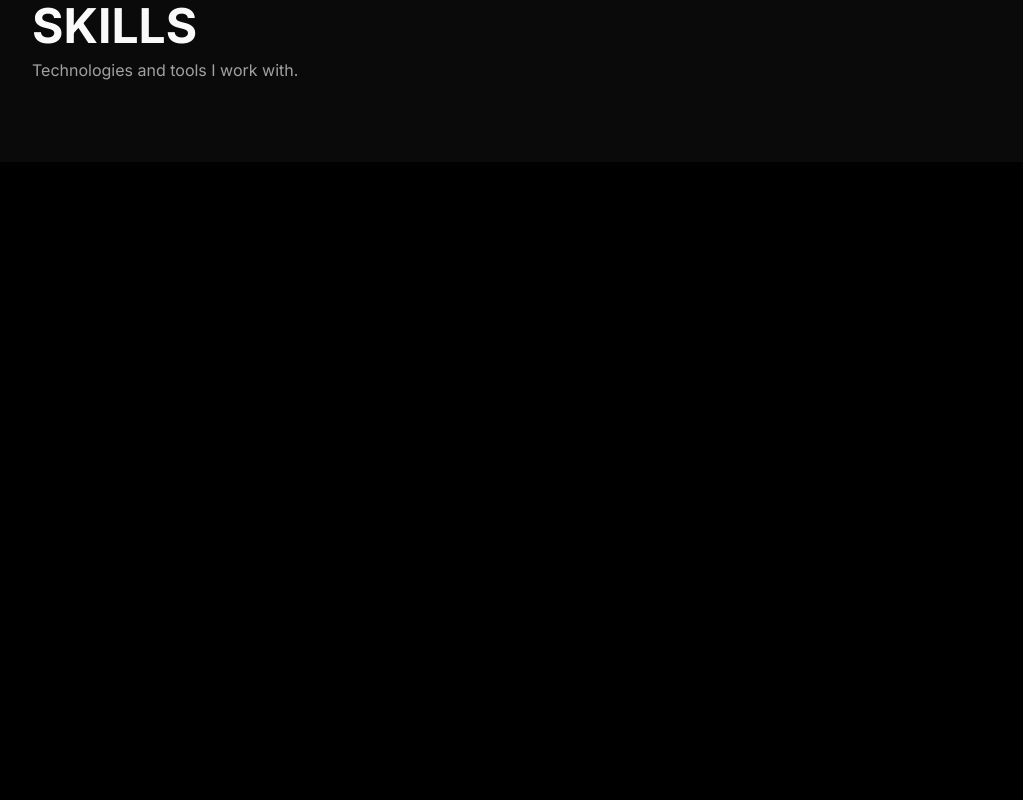
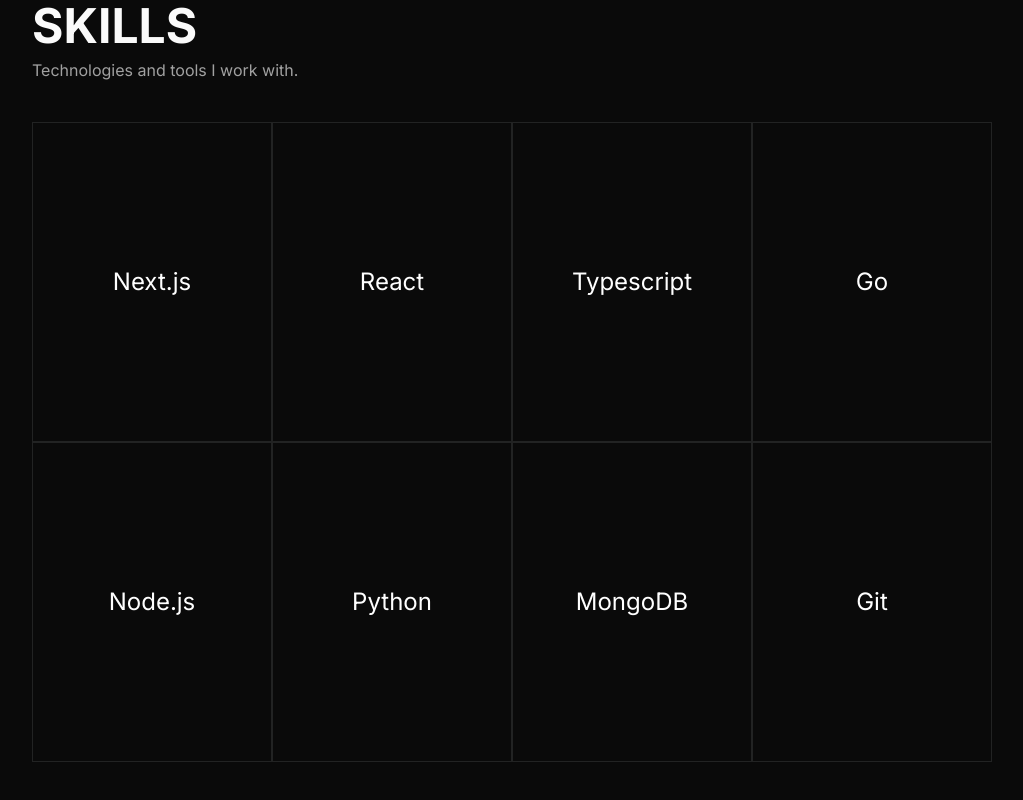
Before and after one commit to abelgideon/portfolio, a Next.js app: page / in a window 1280 px wide. Shown: the part 2518-3318 px from the top of the page, without its empty margins (128-1151 px from the left). Before the commit the page ends 2680 px from the top, so only its background shows below. Built offline with nearby package versions, Linux system fonts and the light colour scheme.

Commit message:
feat: construct skills section

```diff
--- a/app/_components/Skills.tsx
+++ b/app/_components/Skills.tsx
@@ -1,3 +1,16 @@
+import { EvervaultCard, Icon } from "@/components/ui/evervault-card";
+
+const skills = [
+  "Next.js",
+  "React",
+  "Typescript",
+  "Go",
+  "Node.js",
+  "Python",
+  "MongoDB",
+  "Git",
+];
+
 export default function SkillsPage() {
   return (
     <div className="mt-10 md:mt-30 md:max-w-[80%] mx-auto">
@@ -7,6 +20,19 @@
       <p className="text-muted-foreground mt-2 mb-5 md:mb-10">
         Technologies and tools I work with.
       </p>
+      <div className="grid grid-cols-2 md:grid-cols-4 gap-0">
+        {skills.map((skill, idx) => (
+          <MyEvervaultCard key={idx} skill={skill} />
+        ))}
+      </div>
     </div>
   );
 }
+
+export function MyEvervaultCard({ skill }: { skill: string }) {
+  return (
+    <div className="flex flex-col items-start border relative h-[10rem] md:h-[20rem]">
+      <EvervaultCard text={skill} />
+    </div>
+  );
+}
--- /dev/null
+++ b/components/ui/evervault-card.tsx
@@ -0,0 +1,106 @@
+"use client";
+import { useMotionValue } from "motion/react";
+import React, { useState, useEffect } from "react";
+import { useMotionTemplate, motion } from "motion/react";
+import { cn } from "@/lib/utils";
+
+export const EvervaultCard = ({
+  text,
+  className,
+}: {
+  text?: string;
+  className?: string;
+}) => {
+  let mouseX = useMotionValue(0);
+  let mouseY = useMotionValue(0);
+
+  const [randomString, setRandomString] = useState("");
+
+  useEffect(() => {
+    let str = generateRandomString(1500);
+    setRandomString(str);
+  }, []);
+
+  function onMouseMove({ currentTarget, clientX, clientY }: any) {
+    let { left, top } = currentTarget.getBoundingClientRect();
+    mouseX.set(clientX - left);
+    mouseY.set(clientY - top);
+
+    const str = generateRandomString(1500);
+    setRandomString(str);
+  }
+
+  return (
+    <div
+      className={cn(
+        "p-0.5  bg-transparent aspect-square  flex items-center justify-center w-full h-full relative",
+        className,
+      )}
+    >
+      <div
+        onMouseMove={onMouseMove}
+        className="group/card rounded-none w-full relative overflow-hidden bg-transparent flex items-center justify-center h-full"
+      >
+        <CardPattern
+          mouseX={mouseX}
+          mouseY={mouseY}
+          randomString={randomString}
+        />
+        <div className="relative z-10 flex items-center justify-center">
+          <div className="relative h-full w-full flex items-center justify-center text-white text-xl md:text-2xl">
+            <span className="dark:text-white text-black z-20">{text}</span>
+          </div>
+        </div>
+      </div>
+    </div>
+  );
+};
+
+export function CardPattern({ mouseX, mouseY, randomString }: any) {
+  let maskImage = useMotionTemplate`radial-gradient(250px at ${mouseX}px ${mouseY}px, white, transparent)`;
+  let style = { maskImage, WebkitMaskImage: maskImage };
+
+  return (
+    <div className="pointer-events-none">
+      <div className="absolute inset-0 rounded-none  [mask-image:linear-gradient(white,transparent)] group-hover/card:opacity-50"></div>
+      <motion.div
+        className="absolute inset-0 rounded-none bg-gradient-to-r from-green-900 via-slate-800 to-blue-900 opacity-0 group-hover/card:opacity-100 backdrop-blur-xl transition duration-500"
+        style={style}
+      />
+      <motion.div
+        className="absolute inset-0 rounded-2xl opacity-0 mix-blend-overlay  group-hover/card:opacity-100"
+        style={style}
+      >
+        <p className="absolute inset-x-0 text-xs h-full break-words whitespace-pre-wrap text-white font-mono font-bold transition duration-500">
+          {randomString}
+        </p>
+      </motion.div>
+    </div>
+  );
+}
+
+const characters =
+  "ABCDEFGHIJKLMNOPQRSTUVWXYZabcdefghijklmnopqrstuvwxyz0123456789";
+export const generateRandomString = (length: number) => {
+  let result = "";
+  for (let i = 0; i < length; i++) {
+    result += characters.charAt(Math.floor(Math.random() * characters.length));
+  }
+  return result;
+};
+
+export const Icon = ({ className, ...rest }: any) => {
+  return (
+    <svg
+      xmlns="http://www.w3.org/2000/svg"
+      fill="none"
+      viewBox="0 0 24 24"
+      strokeWidth="1.5"
+      stroke="currentColor"
+      className={className}
+      {...rest}
+    >
+      <path strokeLinecap="round" strokeLinejoin="round" d="M12 6v12m6-6H6" />
+    </svg>
+  );
+};
```
Also changed, not shown: components.json.
